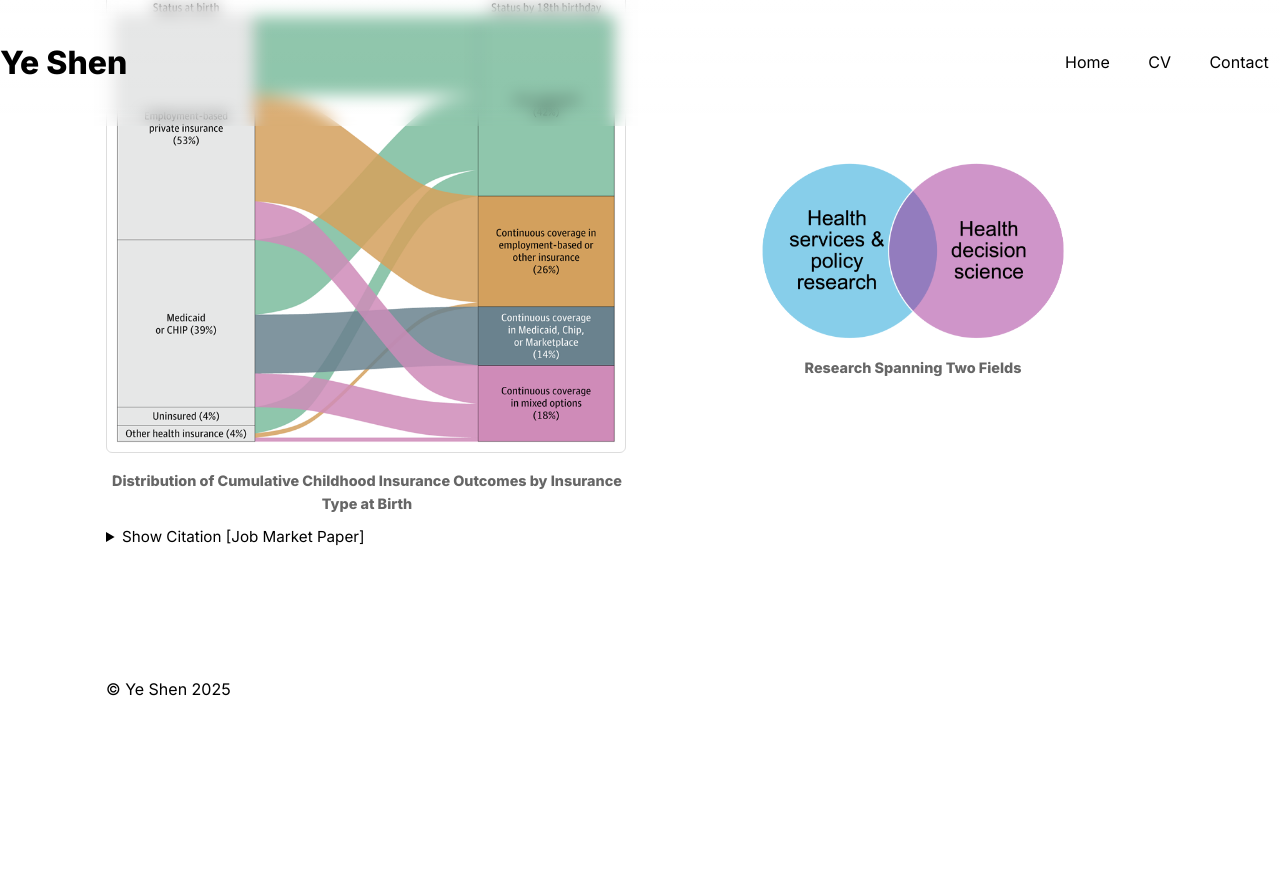
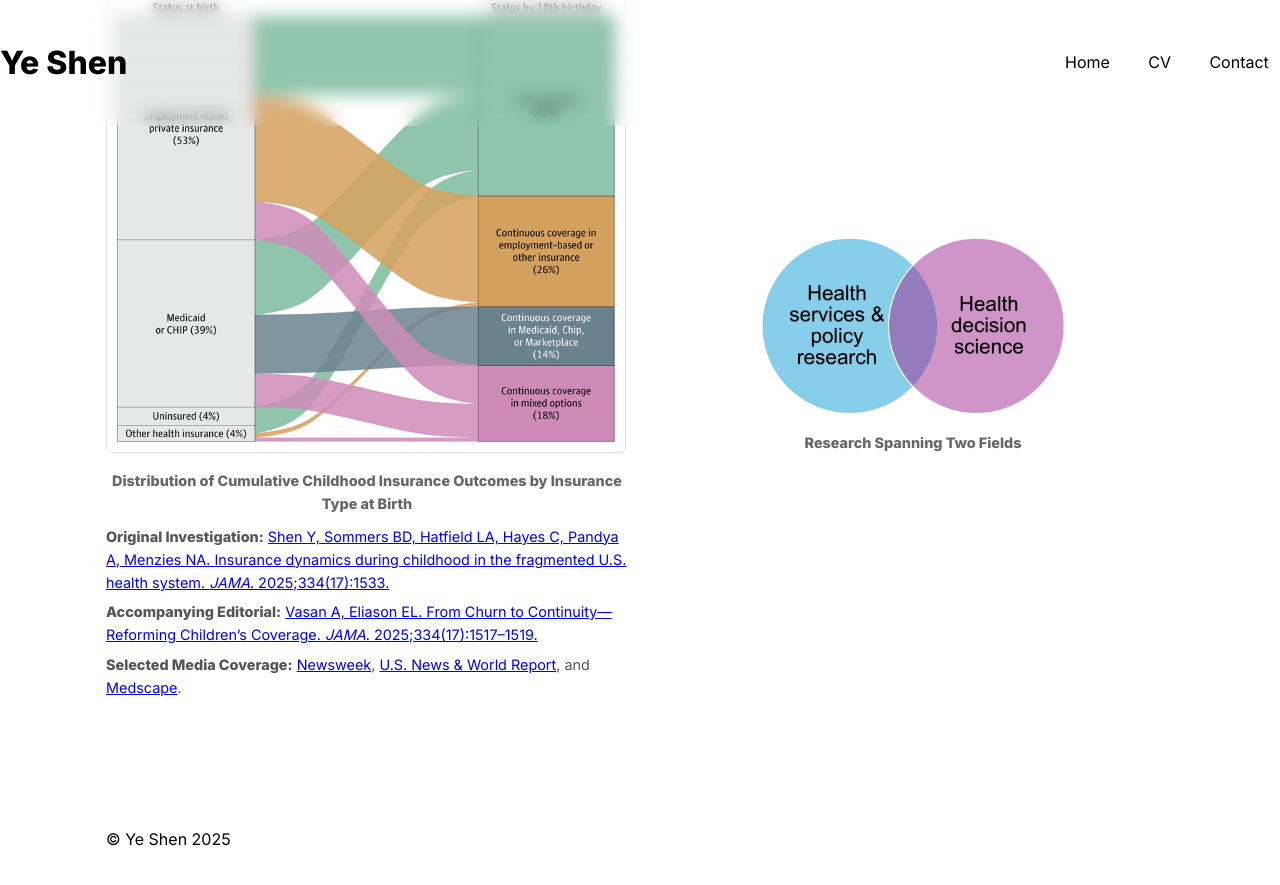
Before and after one commit to yshen11/yeshen-site, a Jekyll site: the page built from index.md, in a window 1280 px wide and 900 px high, scrolled down 715 px. Shown: the top 885 px of the window. Built offline with Jekyll 4.4.1, drawn with Linux system fonts in a browser that asks for light colours; before the commit the page ends 1466 px from its top, so only the background shows below that.

Commit message:
add links to index.md

```diff
--- a/index.md
+++ b/index.md
@@ -38,18 +38,36 @@ title: Home
     <figcaption style="text-align:center; font-size:0.9rem; color:#666; margin-top:.5rem;">
      <b>Distribution of Cumulative Childhood Insurance Outcomes by Insurance Type at Birth</b>
     </figcaption>
-    <details style="margin-top:.6rem;">
-      <summary style="cursor:pointer; font-size:0.95rem;">Show Citation [Job Market Paper]</summary>
+  <div style="font-size:0.95rem; margin-top:.6rem;">
       <div style="font-size:0.9rem; color:#555; margin-top:.4rem;">
+        <strong>Original Investigation:</strong>
         <a href="https://jamanetwork.com/journals/jama/article-abstract/2839299" target="_blank" rel="noopener">
-        Shen Y, Sommers BD, Hatfield LA, Hayes C, Pandya A, Menzies NA. Insurance dynamics during childhood in the fragmented U.S. health system. JAMA. 2025; Published online September 24, 2025.
+          Shen Y, Sommers BD, Hatfield LA, Hayes C, Pandya A, Menzies NA.
+          Insurance dynamics during childhood in the fragmented U.S. health system.
+          <i>JAMA</i>. 2025;334(17):1533.
         </a>
       </div>
-    </details>
+
+      <div style="font-size:0.9rem; color:#555; margin-top:.4rem;">
+        <strong>Accompanying Editorial:</strong>
+        <a href="https://jamanetwork.com/journals/jama/article-abstract/2839299" target="_blank" rel="noopener">
+          Vasan A, Eliason EL.
+          From Churn to Continuity—Reforming Children’s Coverage.
+          <i>JAMA</i>. 2025;334(17):1517–1519.
+        </a>
+      </div>
+
+      <div style="font-size:0.9rem; color:#555; margin-top:.4rem;">
+        <strong>Selected Media Coverage:</strong>
+        <a href="https://www.newsweek.com/most-american-children-rely-on-medicaid-chip-they-could-soon-be-at-risk-10808876" target="_blank" rel="noopener">Newsweek</a>,
+        <a href="https://www.usnews.com/news/health-news/articles/2025-09-29/most-american-kids-rely-on-medicaid-chip-insurance" target="_blank" rel="noopener">U.S. News &amp; World Report</a>, and
+        <a href="https://www.medscape.com/viewarticle/us-children-face-gaps-health-insurance-coverage-2025a1000psd" target="_blank" rel="noopener">Medscape</a>.
+      </div>
+    </div>
   </figure>
   <figure style="margin:0;">
     <img src="{{ '/assets/img/unionof2fields.png' | relative_url }}"
-         alt="Illustration of the union between health decision science and health services, outcomes & policy research"
+         alt="Illustration of the union between health services & policy research and health decision science"
          style="width:100%; max-width:620px; height:auto;"
     />
     <figcaption style="text-align:center; font-size:0.9rem; color:#666; margin-top:.5rem;">
```
